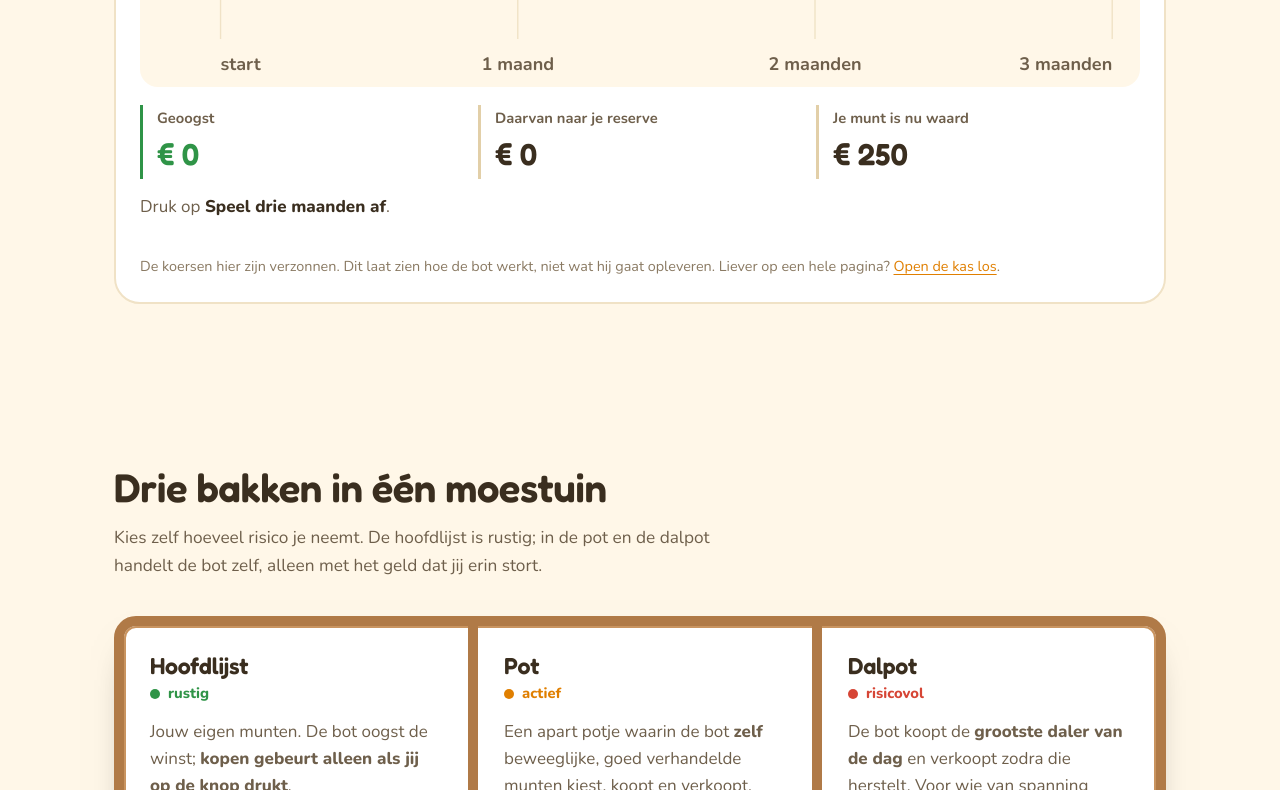
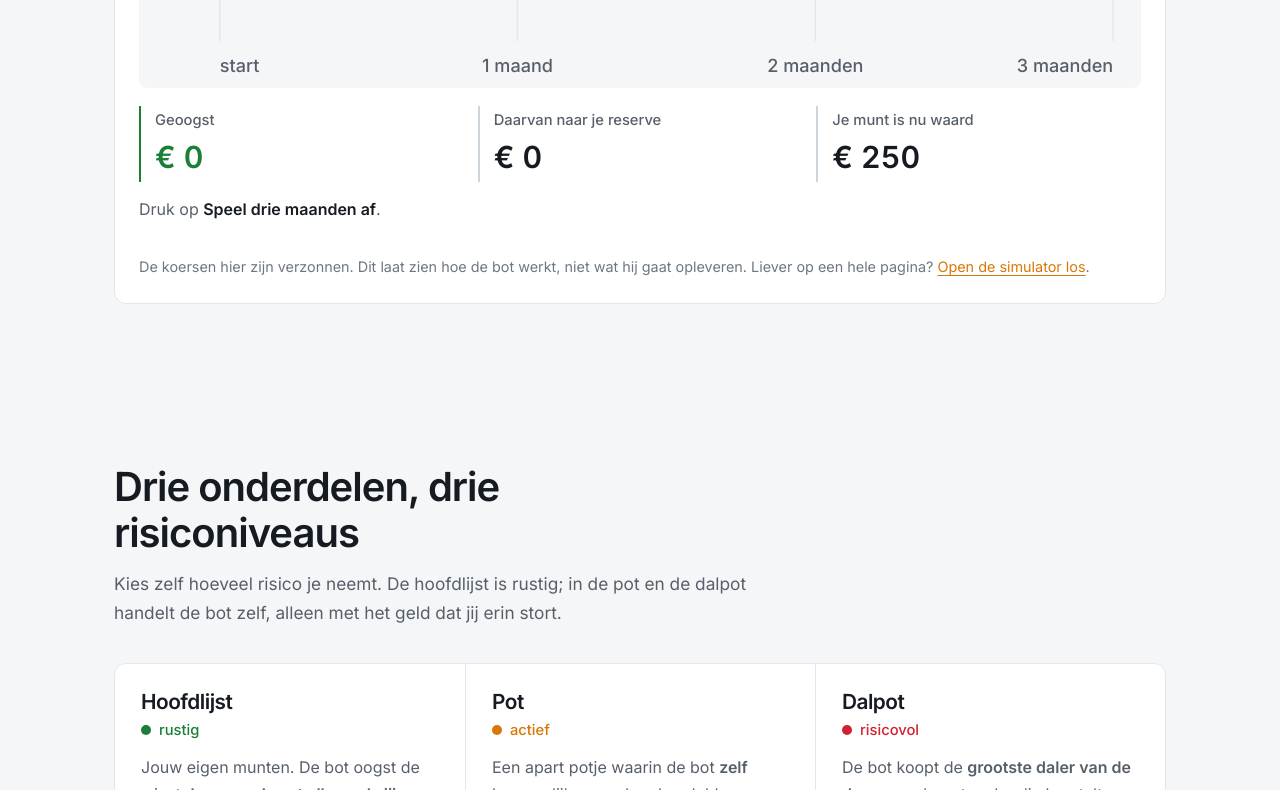
Before and after one commit to Dokmannl/profit-harvester, a plain HTML site: page docs/index.html in a window 1280 px wide. Shown: the part 2010-2800 px from the top of the page. Drawn offline with nearby package versions, Linux system fonts and the light colour scheme.

Commit message:
Site: zakelijke stijl zoals het dashboard (Inter, effen vlakken, één accentkleur), nieuwe schermafbeeldingen uit de demo
Co-Authored-By: Claude Opus 5.5 <noreply@anthropic.com>

```diff
--- a/docs/index.html
+++ b/docs/index.html
@@ -6,8 +6,8 @@
 <meta name="color-scheme" content="dark light">
 <title>Profit Harvester: gratis Bitvavo-bot die alleen je winst oogst</title>
 <meta name="description" content="Gratis, open-source tradingbot voor Bitvavo. Laat je munten staan en verkoopt automatisch alleen de winst. Met dashboard, Telegram, demo-modus en een reserve die je zelf verdeelt over BTC, ETH, BNB, SOL en XRP.">
-<meta name="theme-color" content="#16130F" media="(prefers-color-scheme: dark)">
-<meta name="theme-color" content="#FFF7E8" media="(prefers-color-scheme: light)">
+<meta name="theme-color" content="#0E1116" media="(prefers-color-scheme: dark)">
+<meta name="theme-color" content="#F5F6F8" media="(prefers-color-scheme: light)">
 <link rel="icon" href="img/favicon.svg" type="image/svg+xml">
 <link rel="icon" href="img/icon-192.png" sizes="192x192">
 <link rel="apple-touch-icon" href="img/icon-180.png">
@@ -22,68 +22,70 @@
 </script>
 <link rel="preconnect" href="https://fonts.googleapis.com">
 <link rel="preconnect" href="https://fonts.gstatic.com" crossorigin>
-<link href="https://fonts.googleapis.com/css2?family=Fredoka:wght@500;600&family=Nunito:wght@400;600;700;800&display=swap" rel="stylesheet">
+<link href="https://fonts.googleapis.com/css2?family=Inter:wght@400;500;600;700&display=swap" rel="stylesheet">
 <style>
-/* Moestuin: dezelfde kleuren en letters als het dashboard van de bot. */
+/* Zakelijk: dezelfde kleuren en letters als het dashboard van de bot. */
 :root {
-  --grond:     #16130F;   /* potgrond: achtergrond */
-  --vak:       #221E18;   /* vlakken */
-  --vak2:      #2C271F;
-  --rand:      #352E25;
-  --rand2:     #4A4033;
-  --tekst:     #F5EFE4;
-  --zacht:     #B9AE9C;
-  --stil:      #8F8574;
-  --zon:       #FF9F1C;   /* accent */
-  --zon-zacht: rgba(255,159,28,.15);
-  --blad:      #7BD389;   /* plus, groei */
-  --blad-zacht: rgba(123,211,137,.15);
-  --bes:       #FF8A80;   /* min, risico */
-  --lucht:     #7CC6FE;
-  --plank:     #8A5A32;   /* hout van de bakken */
-  --plank-licht: #A87444;
-  --op-zon:    #1E1405;   /* tekst op oranje */
-  --kop:       'Fredoka', 'Nunito', system-ui, sans-serif;
-  --romp:      'Nunito', system-ui, -apple-system, sans-serif;
+  --grond:     #0E1116;
+  --vak:       #151A21;
+  --vak2:      #1B2129;
+  --rand:      #232A33;
+  --rand2:     #303945;
+  --tekst:     #E7EAEE;
+  --zacht:     #9AA4B1;
+  --stil:      #7D8794;
+  --zon:       #F7931A;
+  --zon-zacht: rgba(247,147,26,.12);
+  --blad:      #3FB950;
+  --blad-zacht: rgba(63,185,80,.12);
+  --bes:       #F0706A;
+  --lucht:     #58A6FF;
+  --plank:     #303945;
+  --plank-licht: #303945;
+  --op-zon:    #14100A;
+  --kop:       'Inter', system-ui, -apple-system, 'Segoe UI', sans-serif;
+  --romp:      'Inter', system-ui, -apple-system, 'Segoe UI', sans-serif;
   --code:      ui-monospace, 'Cascadia Mono', Consolas, monospace;
 }
 @media (prefers-color-scheme: light) {
   :root:not([data-thema="donker"]) {
-    --grond:     #FFF7E8;
+    --grond:     #F5F6F8;
     --vak:       #FFFFFF;
-    --vak2:      #FFF1D6;
-    --rand:      #F0E2C6;
-    --rand2:     #E2CFA8;
-    --tekst:     #3A2E1F;
-    --zacht:     #6E5F4B;
-    --stil:      #8A7A63;
-    --zon:       #E07F00;
-    --zon-zacht: rgba(255,159,28,.18);
-    --blad:      #2F9447;
-    --blad-zacht: rgba(47,148,71,.12);
-    --bes:       #D64535;
-    --lucht:     #2C7FC0;
-    --plank:     #B07A47;
-    --plank-licht: #C99460;
+    --vak2:      #F0F2F5;
+    --rand:      #E3E6EB;
+    --rand2:     #CDD3DB;
+    --tekst:     #161B22;
+    --zacht:     #57606A;
+    --stil:      #6E7781;
+    --zon:       #D97706;
+    --zon-zacht: rgba(217,119,6,.10);
+    --blad:      #1A7F37;
+    --blad-zacht: rgba(26,127,55,.08);
+    --bes:       #CF222E;
+    --lucht:     #0969DA;
+    --plank:     #CDD3DB;
+    --plank-licht: #CDD3DB;
+    --op-zon:    #FFFFFF;
   }
 }
 :root[data-thema="licht"] {
-    --grond:     #FFF7E8;
+    --grond:     #F5F6F8;
     --vak:       #FFFFFF;
-    --vak2:      #FFF1D6;
-    --rand:      #F0E2C6;
-    --rand2:     #E2CFA8;
-    --tekst:     #3A2E1F;
-    --zacht:     #6E5F4B;
-    --stil:      #8A7A63;
-    --zon:       #E07F00;
-    --zon-zacht: rgba(255,159,28,.18);
-    --blad:      #2F9447;
-    --blad-zacht: rgba(47,148,71,.12);
-    --bes:       #D64535;
-    --lucht:     #2C7FC0;
-    --plank:     #B07A47;
-    --plank-licht: #C99460;
+    --vak2:      #F0F2F5;
+    --rand:      #E3E6EB;
+    --rand2:     #CDD3DB;
+    --tekst:     #161B22;
+    --zacht:     #57606A;
+    --stil:      #6E7781;
+    --zon:       #D97706;
+    --zon-zacht: rgba(217,119,6,.10);
+    --blad:      #1A7F37;
+    --blad-zacht: rgba(26,127,55,.08);
+    --bes:       #CF222E;
+    --lucht:     #0969DA;
+    --plank:     #CDD3DB;
+    --plank-licht: #CDD3DB;
+    --op-zon:    #FFFFFF;
 }
 
 * { box-sizing: border-box; margin: 0; padding: 0; }
@@ -322,6 +324,45 @@ footer a { color: var(--zacht); }
   .nav .knop.klein span { display: none; }
   .nav .knop.klein { padding: 7px 11px; }
 }
+
+/* ---------- zakelijke stijl: effen, rustig, één accentkleur ---------- */
+body { font-size: 16px; line-height: 1.65; }
+b, strong { font-weight: 600; }
+h1, h2, h3 { font-weight: 600; letter-spacing: -0.025em; }
+.opening h1 { font-weight: 700; letter-spacing: -0.035em; }
+.nav { background: var(--grond); backdrop-filter: none; -webkit-backdrop-filter: none; }
+.nav ul a, .knop, .speel, .segment label, .keuze legend, .budget label, .risico, .oogstbak span, .schermen figcaption, .adres button { font-weight: 500; }
+.knop, .speel, .adres button { border-radius: 8px; border-width: 1px; }
+.knop.hoofd, .speel { font-weight: 600; }
+.knop.hoofd:hover, .speel:hover { background: var(--zon); border-color: var(--zon); filter: brightness(1.08); }
+.segment { border-radius: 8px; border-width: 1px; }
+.segment label { border-radius: 6px; }
+.feitjes li::before { border-radius: 50%; width: 6px; height: 6px; transform: none; background: var(--zacht); }
+.bak, .kas, .installeer li, .adressen div { border-radius: 12px; border-width: 1px; }
+.bak::after { content: none; }
+.bak { padding-bottom: 18px; }
+.grafiek { border-radius: 8px; }
+.stappen li::before { border-width: 1px; font-size: 0.95rem; width: 32px; height: 32px; }
+.stappen li { padding-top: 46px; }
+.stappen li:not(:last-child)::after { top: 16px; left: 44px; border-top: 1px solid var(--rand); }
+.moestuinbak { border: 1px solid var(--rand); border-radius: 12px; box-shadow: none; }
+.vakje + .vakje { border-left: 1px solid var(--rand); }
+.vakje h3 { font-size: 1.3rem; }
+.vakje li::marker { color: var(--stil); }
+.schuur div { border-top: 1px solid var(--rand); }
+.schermen img, .laptop { border-radius: 12px; border-width: 1px; }
+.oefenen { border-radius: 12px; border: 1px solid var(--rand); background: var(--vak); }
+.veilig svg { border-radius: 8px; color: var(--zacht); background: var(--vak2); }
+.installeer h3::before { width: 28px; height: 28px; font-size: 0.9rem; border-radius: 6px; }
+details { border-bottom: 1px solid var(--rand); }
+details summary { font-size: 1.05rem; font-weight: 500; }
+details summary::after { border-width: 0 2px 2px 0; width: 9px; height: 9px; border-color: var(--zacht); }
+.letop { border-left-width: 3px; border-radius: 0 12px 12px 0; }
+.oogstbak div { border-left-width: 2px; }
+.oogstbak b, .budget output { font-variant-numeric: tabular-nums; font-weight: 600; }
+.grafiek .label, .grafiek .label-zaad, .grafiek .label-glas, .grafiek .oogst text { font-family: var(--romp); font-weight: 500; }
+@media (max-width: 960px) { .vakje + .vakje { border-left: 0; border-top: 1px solid var(--rand); } }
+@media (prefers-reduced-motion: reduce) { *, *::before, *::after { transition: none !important; animation: none !important; } }
 </style>
 </head>
 <body>
@@ -376,7 +417,7 @@ footer a { color: var(--zacht); }
 
     <figure class="bak">
       <svg class="oogstplaat" viewBox="0 20 560 270" role="img" aria-label="Eén oogst: de waarde van een munt stijgt van het budget van €250 tot boven het doel van €11 winst, de bot volgt de top, en bij 1% terugval verkoopt hij alleen de winst. Het budget van €250 blijft staan.">
-        <g font-family="Nunito, system-ui, sans-serif">
+        <g font-family="Inter, system-ui, sans-serif">
           <rect class="grond" x="0" y="215" width="560" height="80"/>
           <line class="l-budget" x1="0" y1="215" x2="560" y2="215" stroke-width="2"/>
           <text class="t-budget" x="20" y="244" font-size="17" font-weight="800">Budget €250</text>
@@ -457,7 +498,7 @@ footer a { color: var(--zacht); }
     </div>
     <p class="verloop" id="verloop">Druk op <strong>Speel drie maanden af</strong>.</p>
     <p class="eerlijk">De koersen hier zijn verzonnen. Dit laat zien hoe de bot werkt, niet wat hij gaat opleveren.
-      Liever op een hele pagina? <a href="proef/">Open de kas los</a>.</p>
+      Liever op een hele pagina? <a href="proef/">Open de simulator los</a>.</p>
     </div>
   </div>
 </section>
@@ -465,7 +506,7 @@ footer a { color: var(--zacht); }
 <!-- ===================== FUNCTIES ===================== -->
 <section id="functies">
   <div class="wrap">
-    <h2>Drie bakken in één moestuin</h2>
+    <h2>Drie onderdelen, drie risiconiveaus</h2>
     <p class="inleiding">Kies zelf hoeveel risico je neemt. De hoofdlijst is rustig; in de pot en de dalpot handelt de
       bot zelf, alleen met het geld dat jij erin stort.</p>
 
@@ -503,8 +544,8 @@ footer a { color: var(--zacht); }
       </div>
     </div>
 
-    <h2 style="margin-top:72px">In de schuur</h2>
-    <p class="inleiding">Alles wat je verder nodig hebt om de tuin bij te houden.</p>
+    <h2 style="margin-top:72px">Alle functies</h2>
+    <p class="inleiding">Alles wat je verder nodig hebt om de bot te volgen en te beheren.</p>
     <div class="schuur">
       <div>
         <h3>Afgeroomd: je reserve verdelen</h3>
@@ -752,7 +793,7 @@ nano .env   <span class="c"># vul minimaal DASHBOARD_TOKEN in</span></pre>
       tekst.textContent = naar === "licht" ? "Licht" : "Donker";
       knop.setAttribute("aria-label", naar === "licht" ? "Wissel naar licht" : "Wissel naar donker");
       document.querySelectorAll('meta[name="theme-color"]').forEach(function (m) {
-        m.setAttribute("content", huidig() === "licht" ? "#FFF7E8" : "#16130F");
+        m.setAttribute("content", huidig() === "licht" ? "#F5F6F8" : "#0E1116");
       });
     }
     knop.addEventListener("click", function () {
```
Also changed, not shown: docs/proef/index.html (+39 -18 lines), docs/img/afgeroomd-mobiel.webp, docs/img/beheren-mobiel.webp, docs/img/dashboard-desktop.webp, docs/img/dashboard-mobiel.webp, docs/img/potten-mobiel.webp, docs/img/rendement-mobiel.webp.
